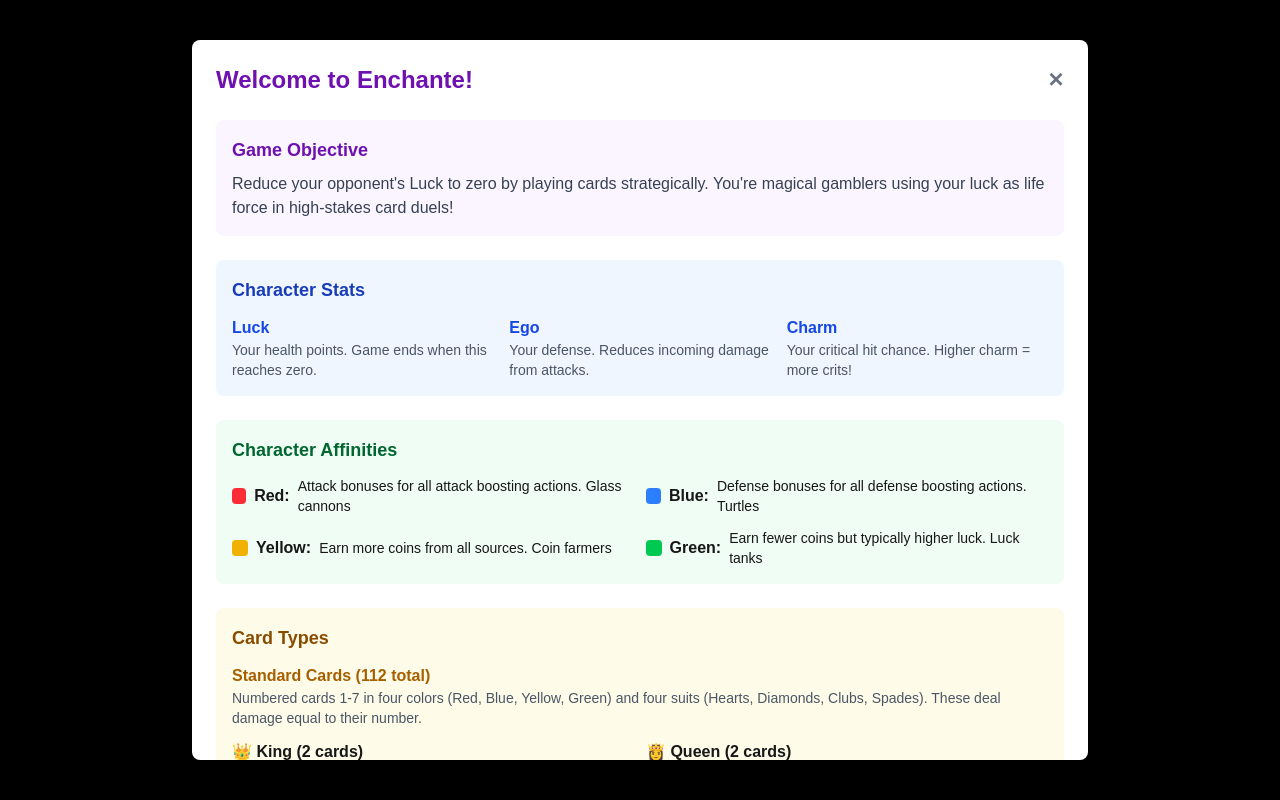
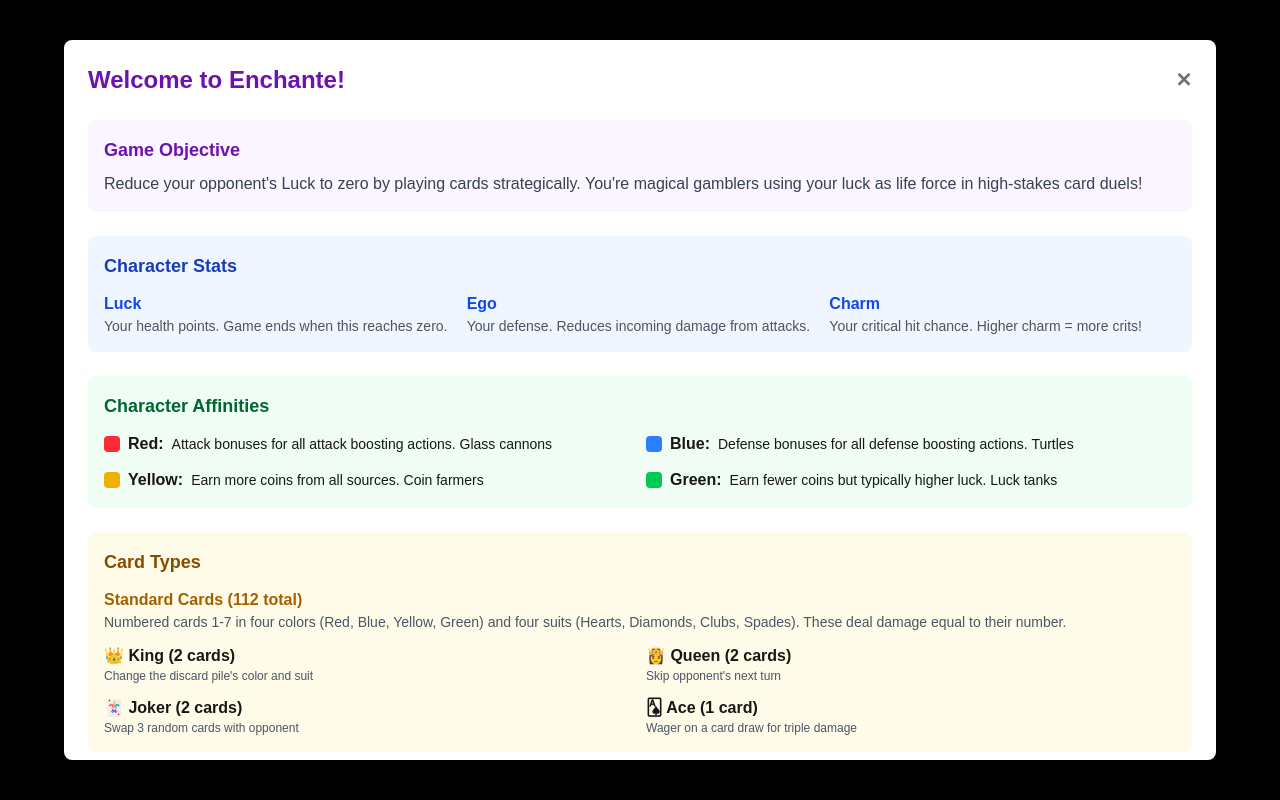
Before and after one commit to m-ku66/Enchante-MVP, a Next.js app: page / in a window 1280 px wide. Both pictures are taken after a click on the button "Game Rules". Shown: the top 800 px of the page. Built offline with nearby package versions, Linux system fonts and the light colour scheme.

Commit message:
updating onboarding UI

```diff
--- a/app/page.jsx
+++ b/app/page.jsx
@@ -1827,7 +1827,7 @@ const EnchanteDev = () => {
 
     return (
       <div className="fixed inset-0 bg-black bg-opacity-50 flex items-center justify-center z-50 p-4">
-        <div className="bg-white rounded-lg max-w-4xl w-full max-h-[90vh] overflow-y-auto">
+        <div className="bg-white rounded-lg max-w-[90vw] w-full max-h-[90vh] overflow-y-auto">
           <div className="p-6">
             <div className="flex justify-between items-center mb-6">
               <h2 className="text-2xl font-bold text-purple-800">
```
